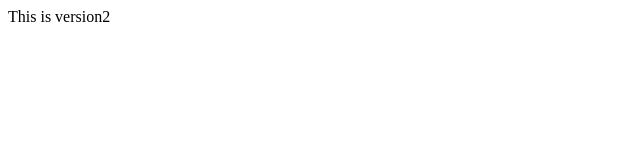
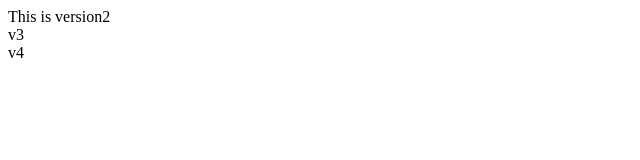
Before and after one commit to shakiul183/mygitRepo, a plain HTML site: page index.html in a window 1280 px wide. Shown: the full height of the page, 0-640 px from the left. Drawn offline with Linux system fonts and the light colour scheme.

Commit message:
version3

```diff
--- a/index.html
+++ b/index.html
@@ -7,5 +7,7 @@
 </head>
 <body>
     <header>This is version2</header>
+    <header>v3</header>
+    <header>v4</header>
 </body>
 </html>
```
